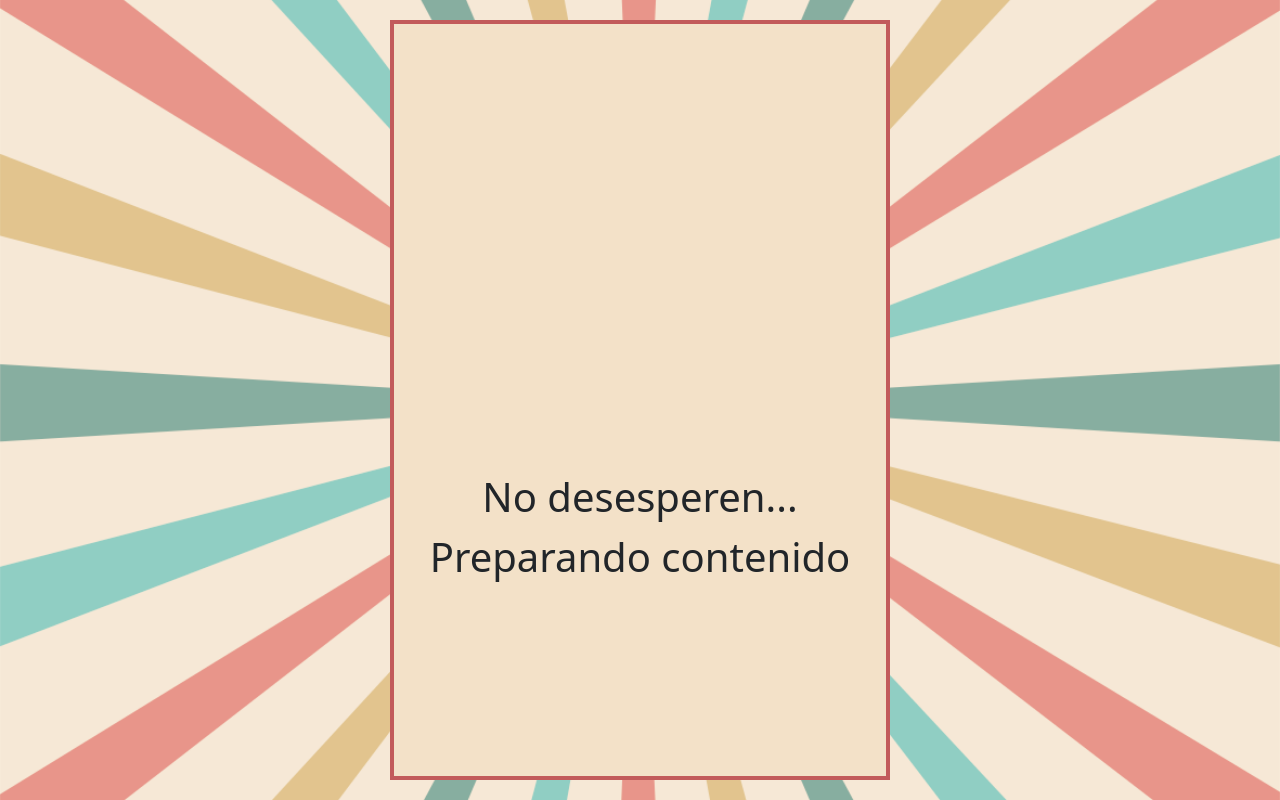
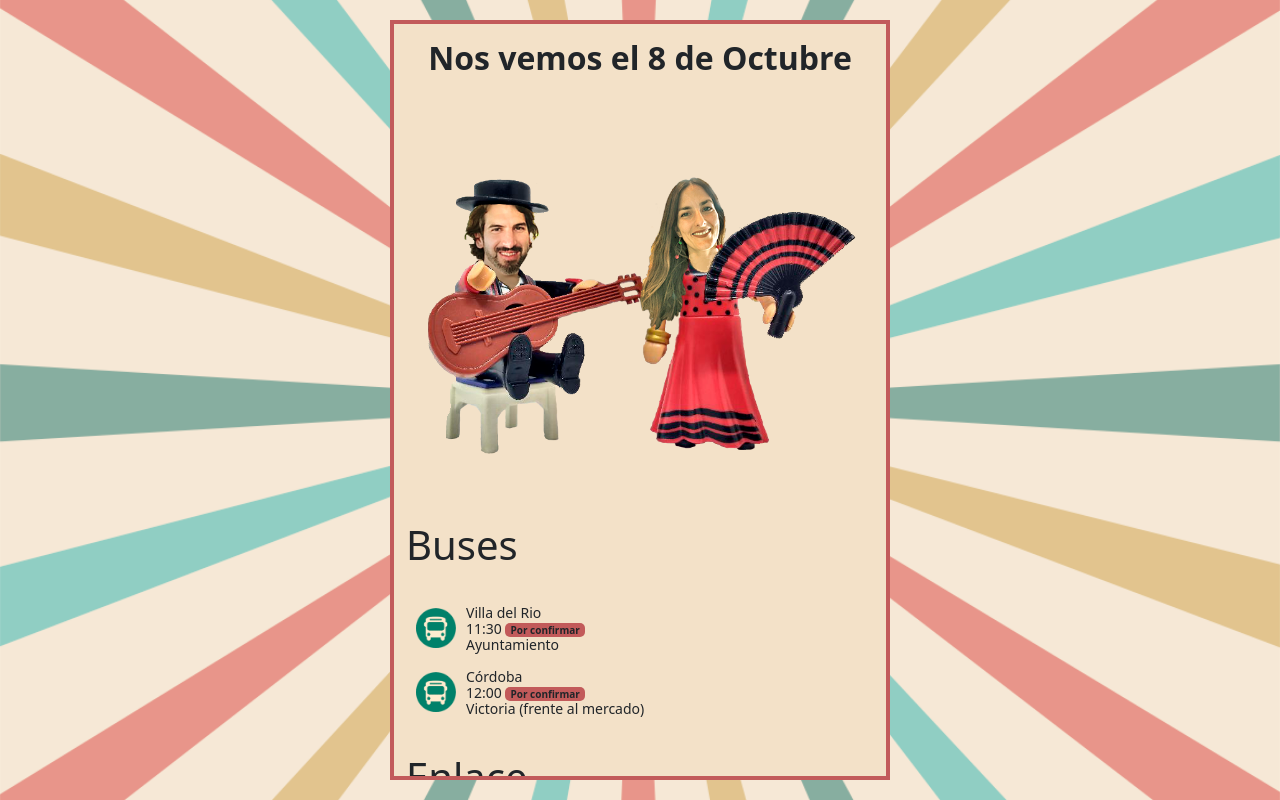
Before and after one commit to jmpeinado/boda, a plain HTML site: page index.html in a window 1280 px wide. Drawn offline with nearby package versions, Linux system fonts and the light colour scheme.

Commit message:
version-1.0

```diff
--- a/index.css
+++ b/index.css
@@ -28,28 +28,73 @@ body {
 /************************/
 
 .cyj-content {
-  padding: 20px;
+  padding: 10px 0;
 }
 
-.header-img {
-  width: 100%;;
+.cyj-bloque-relleno {
+  height: 1000px;
+}
+.cyj-bloque-content {
+  padding: 30px 10px 30px;
+}
+
+.cyj-bloque .title {
+  background-color: #f3e1c8;
+  margin: 0;
+}
+
+.cyj-bloque .icon-bloque {
+  position: relative;
+}
+.cyj-bloque .icon-bloque .info {
+  padding-left: 50px;
+}
+.cyj-bloque .icon-bloque .info p, .text {
+  font-size: 14px;
+  line-height: 16px;
+  margin: 0;
+}
+.cyj-bloque .icon-bloque .info .aviso {
+  background-color: #c25a5a;
+  font-weight: 600;
+  border-radius: 5px;
+  padding: 0px 5px;
+  font-size: 10px;
+  line-height: 10px;
+}
+
+.icon {
+  width: 40px;
+  height: 45px;
+  display: inline-block;
+  background-position: center center;
+  background-size: contain;
+  background-repeat: no-repeat;
+  position: absolute;
+  left: 0px;
+  top: 0px;
+}
+.icon.icon-traje {
+  background-image: url(src/icono-traje.png);
+}
+.icon.icon-bus {
+  background-image: url(src/icono-bus.png);
+}
+.icon.icon-enlace {
+  background-image: url(src/icono-enlace.png);
+}
+.icon.icon-copa {
+  background-image: url(src/icono-copa.png);
+}
+.icon.icon-cerveza {
+  background-image: url(src/icono-cerveza.png);
+}
+.icon.icon-cerveza-color {
+  background-image: url(src/icono-cerveza-color.png);
 }
 
 .foto-carmen {
   width: 100%;;
-}
-
-.cyj-menu {
-  width: 150px;
-}
-
-.cyj-bloque {
-  _height: 1000px;
-}
-
-.cyj-list-menu {
-  position: inherit;
-  display: none;
 }
 
 /* CARRUSEL */
--- a/index.html
+++ b/index.html
@@ -23,23 +23,61 @@
     <img src="src/header.png" class="header-img" alt="">
   </div-->
 
-  <div class="cyj-content-loading">
+  <!--div class="cyj-content-loading">
     <p class="fs-1">No desesperen... Preparando contenido</p>
+  </div-->
+
+  <div class="cyj-content">
+
+    <div id="carmen" class="container cyj-bloque cyj-bloque-us">
+      <p class="fs-2 fw-semibold text-center title sticky-top">Nos vemos el 8 de Octubre</p>
+
+      <div class="cyj-bloque-content">
+        <img src="src/novios1.png" class="foto-carmen">
+      </div>
     </div>
 
-  <!--div class="cyj-content">
-    <div id="carmen" class="container cyj-bloque">
-      <p class="fs-1 sticky-top">Carmen</p>
-      <img src="src/carmen-web.png" class="foto-carmen">
+    <div id="bus" class="container cyj-bloque cyj-bloque-bus">
+      <p class="fs-1 title sticky-top">Buses</p>
+
+      <div class="cyj-bloque-content">
+
+        <div class="icon-bloque mb-3">
+          <div class="icon icon-bus"></div>
+          <div class="info">
+            <p>Villa del Rio</p>
+            <p>11:30 <span class="aviso">Por confirmar</span></p>
+            <p>Ayuntamiento </p>
+          </div>
         </div>
 
-    <div id="javi" class="container cyj-bloque">
-      <p class="fs-1 sticky-top">Javi</p>
-      <p></p>
+        <div class="icon-bloque">
+          <div class="icon icon-bus"></div>
+          <div class="info">
+            <p>Córdoba</p>
+            <p>12:00 <span class="aviso">Por confirmar</span></p>
+            <p>Victoria (frente al mercado) </p>
+          </div>
         </div>
 
-    <div id="lugar" class="container cyj-bloque">
-      <p class="fs-1 sticky-top">Hacienda Santa Rosa</p>
+      </div>
+    </div>
+
+    <div id="lugar" class="container cyj-bloque cyj-bloque-hacienda">
+      <p class="fs-1 title sticky-top">Enlace</p>
+
+      <div class="cyj-bloque-content">
+
+        <div class="icon-bloque mb-4">
+          <div class="icon icon-enlace"></div>
+          <div class="info">
+            <p>Hacienda Santa Rosa</p>
+            <p>13:00 </p>
+          </div>
+        </div>
+
+        <p class="text mb-4">Indicaciones para ir a la hacienda, pase las imagenes...</p>
+
         <div id="carouselLocation" class="carousel slide" data-bs-ride="false">
           <div class="carousel-inner">
             <div class="carousel-item active">
@@ -70,20 +108,31 @@
             <span class="visually-hidden">Next</span>
           </button>
         </div>
+
+      </div>
     </div>
 
-    <div id="bus" class="container cyj-bloque">
-      <p class="fs-1 sticky-top">Buses</p>
-      <p>Villa del Rio - Salida 12:00 en el Ayuntamiento </p>
-      <p>Córdoba - Salida 12:30 en La victoria (frente al mercado la victoria) </p>
+    <div id="masInfo" class="container cyj-bloque cyj-bloque-copa">
+      <p class="fs-1 title sticky-top">Viernes noche</p>
+
+      <div class="cyj-bloque-content">
+        <div class="icon-bloque">
+          <div class="icon icon-cerveza-color"></div>
+          <div class="info">
+            <p>Se tomara un refrigerio el viernes a eso de las 20:00 para la gente que esté en Córdoba y quiera acercarse</p>
+            <span class="aviso">Lugar por confirmar</span>
+          </div>
         </div>
 
-    <div id="masInfo" class="container cyj-bloque">
-      <p class="fs-1 sticky-top">Viernes noche</p>
-      <p>Se tomara un refrigerio el viernes a eso de las 20:00 en la plaza de las cañas para la gente que esté en Córdoba y quiera acercarse</p>
       </div>
 
-  </div-->
+    </div>
+
+    <div id="relleno" class="container cyj-bloque cyj-bloque-relleno">
+
+    </div>
+
+  </div>
 
   <script src="https://cdn.jsdelivr.net/npm/bootstrap@5.2.0-beta1/dist/js/bootstrap.bundle.min.js" integrity="sha384-pprn3073KE6tl6bjs2QrFaJGz5/SUsLqktiwsUTF55Jfv3qYSDhgCecCxMW52nD2" crossorigin="anonymous"></script>
 </body>
```
Also changed, not shown: src/carmen-web.png (added), src/header.png (deleted), src/header2.png (deleted), src/icono-bus.png (added), src/icono-cerveza-color.png (added), src/icono-enlace.png (added), src/novios1.png (added). Lines whose indentation alone changed are shown as unchanged.
